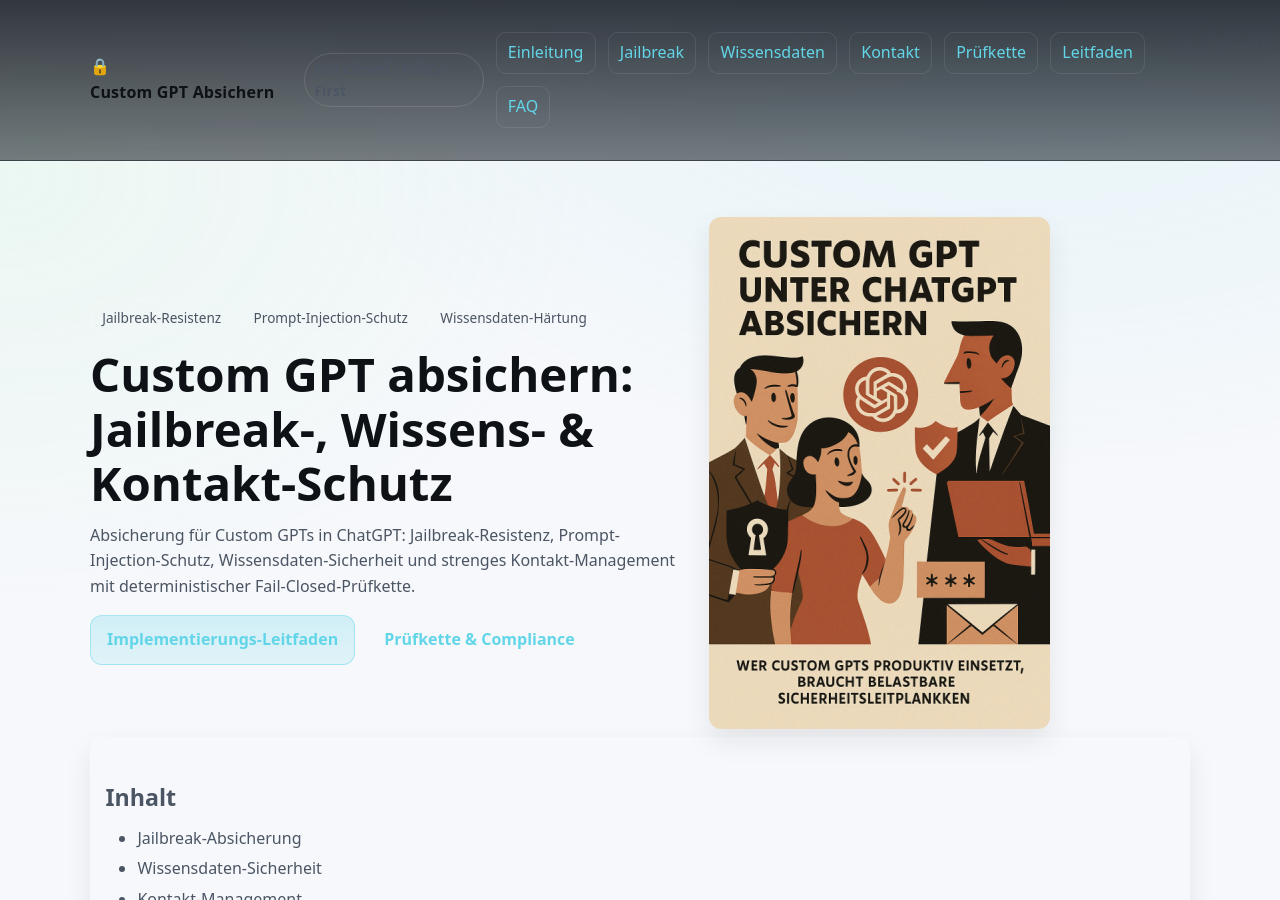
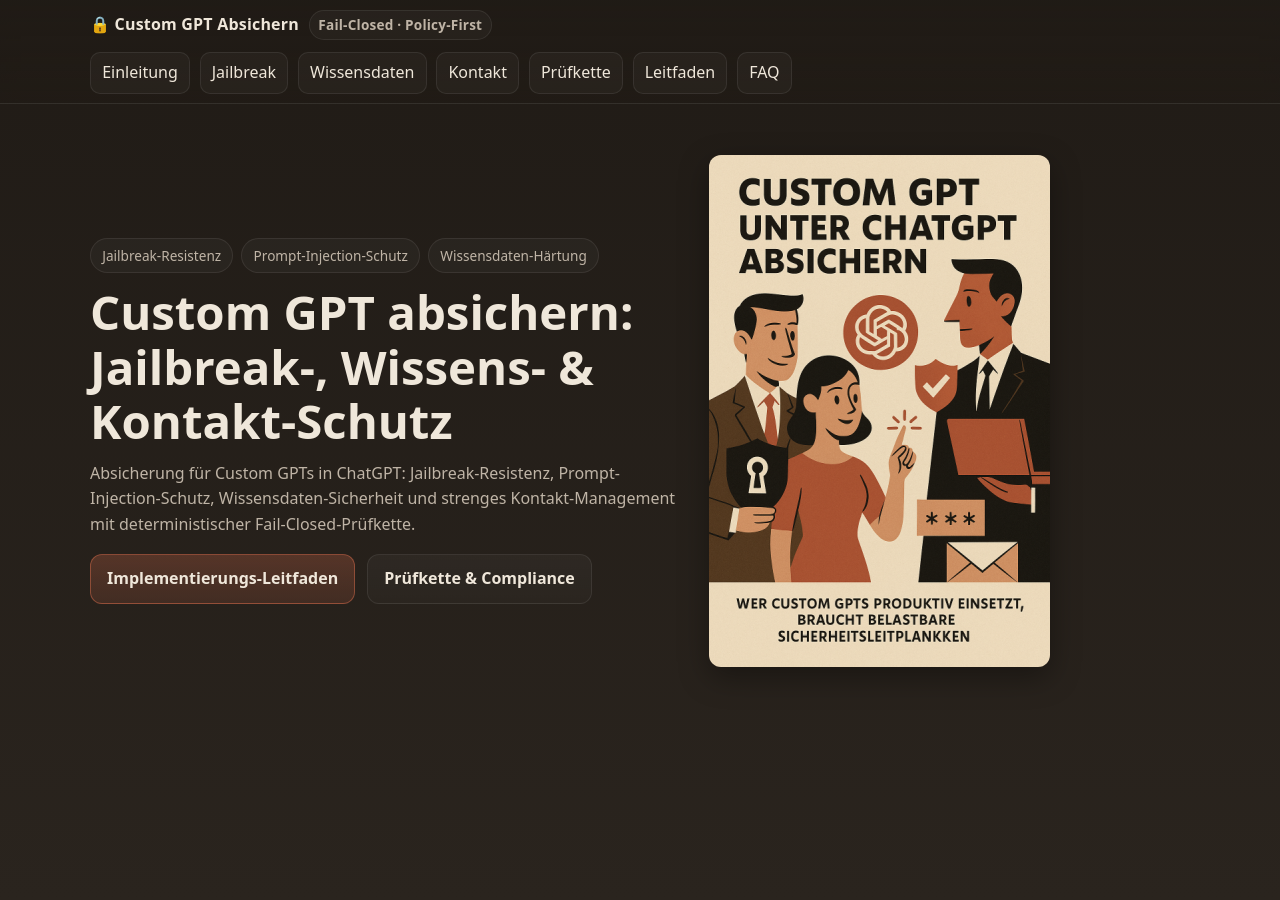
Before and after one commit to DocBitSchubser/ChatGPT_GPT-RuleCompass, a Jekyll site: the page built from docs/index.html, in a window 1280 px wide and 900 px high. Built offline with Jekyll 4.4.1, drawn with Linux system fonts in a browser that asks for light colours; some of the changed text lies outside the part shown.

Commit message:
Update index.html

```diff
--- a/docs/index.html
+++ b/docs/index.html
@@ -11,37 +11,31 @@
 <head>
   <meta charset="utf-8" />
   <meta name="viewport" content="width=device-width,initial-scale=1" />
-  {% comment %} Optional, falls jekyll-seo-tag aktiv ist {% endcomment %}
   {%- seo -%}
   <title>{{ page.title }}</title>
   <style>
-    /* ===== Design-Tokens ===== */
+    /* ===== Farbwelt – angelehnt an das Poster (Beige/Braun/Terracotta) ===== */
     :root{
-      --bg:#0e1116;
-      --panel:#10151d;
-      --panel-2:#0b0f15;
-      --fg:#e7e9ef;
-      --muted:#aab2bf;
-      --accent:#62d6e8;
-      --accent-2:#86efac;
-      --danger:#ff6b6b;
+      --bg-top:#201b16;   /* dunkles Espresso-Braun */
+      --bg-bot:#2a241e;   /* etwas heller für gleichmäßigen Verlauf */
+      --fg:#efe7da;       /* warmes Beige für Text */
+      --muted:#bfb4a6;    /* entsättigtes Beige */
+      --accent:#d26a4b;   /* Terracotta (Rotbraun) */
+      --accent-2:#e7c89a; /* Sand/Beige-Highlight */
+      --panel:rgba(255,255,255,.03);
+      --panel-b:rgba(255,255,255,.08);
       --maxw:1100px;
       --r:16px;
       --shadow:0 10px 30px rgba(0,0,0,.35);
     }
-    @media (prefers-color-scheme: light){
-      :root{ --bg:#f6f8fb; --panel:#ffffff; --panel-2:#f3f5f9; --fg:#0e1116; --muted:#4b5563; --shadow:0 12px 28px rgba(0,0,0,.08); }
-    }
 
-    /* ===== Base ===== */
     html,body{height:100%}
     body{
       margin:0;
       font-family: system-ui,-apple-system,Segoe UI,Roboto,Ubuntu,Cantarell,Noto Sans,Arial,"Apple Color Emoji","Segoe UI Emoji";
-      background: radial-gradient(1200px 800px at 80% -10%, rgba(98,214,232,.15), transparent 70%),
-                  radial-gradient(1000px 700px at 0% 20%, rgba(134,239,172,.10), transparent 60%),
-                  var(--bg);
       color:var(--fg);
+      background:
+        linear-gradient(180deg, var(--bg-top) 0%, var(--bg-bot) 100%); /* gleichmäßiger Verlauf */
       line-height:1.6;
       -webkit-font-smoothing:antialiased;
       text-rendering:optimizeLegibility;
@@ -52,38 +46,36 @@
     .container{max-width:var(--maxw);margin:0 auto;padding:2rem 1.25rem}
     .visually-hidden{position:absolute!important;height:1px;width:1px;overflow:hidden;clip:rect(1px,1px,1px,1px);white-space:nowrap}
 
-    /* ===== Topbar ===== */
+    /* ===== Fixierte Topbar (Bugfix) ===== */
     .topbar{
-      position:sticky;top:0;z-index:10;
+      position:fixed; inset:0 0 auto 0; z-index:1000;
       backdrop-filter:saturate(140%) blur(8px);
-      background:linear-gradient(to bottom, rgba(16,21,29,.85), rgba(16,21,29,.55));
-      border-bottom:1px solid rgba(255,255,255,.07);
+      background:linear-gradient(to bottom, rgba(32,27,22,.92), rgba(32,27,22,.75));
+      border-bottom:1px solid rgba(255,255,255,.09);
     }
-    .topbar .inner{display:flex;align-items:center;gap:.75rem;justify-content:space-between}
-    .brand{display:flex;align-items:center;gap:.75rem;font-weight:700;letter-spacing:.2px}
-    .chip{display:inline-flex;align-items:center;gap:.4rem;border:1px solid rgba(255,255,255,.12);padding:.25rem .6rem;border-radius:999px;color:var(--muted);font-size:.85rem}
-
-    .nav{display:flex;gap:.75rem;flex-wrap:wrap}
-    .nav a{display:inline-block;padding:.45rem .7rem;border-radius:10px;border:1px solid rgba(255,255,255,.09)}
+    .topbar .inner{max-width:var(--maxw);margin:0 auto;padding:.6rem 1.25rem;display:flex;align-items:center;gap:.75rem;justify-content:space-between;flex-wrap:wrap}
+    .brand{display:flex;align-items:center;gap:.6rem;font-weight:750;letter-spacing:.2px}
+    .chip{display:inline-flex;align-items:center;gap:.4rem;border:1px solid var(--panel-b);padding:.2rem .55rem;border-radius:999px;color:var(--muted);font-size:.85rem;background:var(--panel)}
+    .nav{display:flex;gap:.6rem;flex-wrap:wrap}
+    .nav a{display:inline-block;padding:.45rem .7rem;border-radius:10px;border:1px solid var(--panel-b);background:var(--panel);color:var(--fg)}
     .nav a:hover{background:rgba(255,255,255,.06)}
 
-    /* ===== Hero ===== */
-    .hero{display:grid;grid-template-columns:1.1fr .9fr;gap:2rem;align-items:center;margin-top:1.5rem}
+    /* ===== Hero / Inhalt ===== */
+    main{ /* Abstand wird per JS dynamisch ergänzt (s.u.) */ }
+    .hero{display:grid;grid-template-columns:1.1fr .9fr;gap:2rem;align-items:center;margin-top:1.2rem}
     .hero h1{font-size:clamp(1.9rem,1.2rem + 2.2vw,3rem);line-height:1.15;margin:.25rem 0 .75rem}
     .hero .sub{color:var(--muted);margin:0 0 1rem}
     .hero .actions{display:flex;gap:.75rem;flex-wrap:wrap;margin-top:.75rem}
     .btn{
       display:inline-flex;align-items:center;gap:.5rem;
-      padding:.7rem 1rem;border-radius:12px;font-weight:600;
-      border:1px solid rgba(255,255,255,.1);background:linear-gradient(180deg,rgba(255,255,255,.04),rgba(255,255,255,.02));
+      padding:.7rem 1rem;border-radius:12px;font-weight:650;
+      border:1px solid var(--panel-b);background:linear-gradient(180deg,rgba(255,255,255,.04),rgba(255,255,255,.02));color:var(--fg)
     }
-    .btn.primary{background:linear-gradient(180deg, rgba(98,214,232,.25), rgba(98,214,232,.15));border-color:rgba(98,214,232,.45)}
-    .btn.secondary{background:linear-gradient(180deg, rgba(255,255,255,.04), rgba(255,255,255,.02))}
+    .btn.primary{background:linear-gradient(180deg, rgba(210,106,75,.28), rgba(210,106,75,.16));border-color:rgba(210,106,75,.5)}
     .badge-row{display:flex;gap:.5rem;flex-wrap:wrap;margin:.75rem 0}
-    .badge{background:rgba(255,255,255,.06);border:1px solid rgba(255,255,255,.12);border-radius:999px;padding:.35rem .7rem;font-size:.85rem;color:var(--muted)}
+    .badge{background:var(--panel);border:1px solid var(--panel-b);border-radius:999px;padding:.35rem .7rem;font-size:.85rem;color:var(--muted)}
 
-    /* ===== Sections / Cards ===== */
-    section{scroll-margin-top:90px}
+    section{scroll-margin-top:96px}
     .grid{display:grid;gap:1rem}
     .grid.cols-3{grid-template-columns:repeat(3,minmax(0,1fr))}
     .grid.cols-2{grid-template-columns:repeat(2,minmax(0,1fr))}
@@ -91,58 +83,42 @@
     @media (max-width: 680px){ .grid.cols-3, .grid.cols-2{grid-template-columns:1fr} }
 
     .card{
-      background: linear-gradient(180deg, rgba(255,255,255,.03), rgba(255,255,255,.02));
-      border:1px solid rgba(255,255,255,.1);border-radius:var(--r);padding:1.1rem;
+      background:linear-gradient(180deg,rgba(255,255,255,.035),rgba(255,255,255,.02));
+      border:1px solid var(--panel-b);border-radius:var(--r);padding:1.1rem;
       box-shadow:var(--shadow);
-      transition:transform .2s ease, border-color .2s ease;
+      transition:transform .2s ease,border-color .2s ease
     }
-    .card:hover{transform:translateY(-2px);border-color:rgba(98,214,232,.4)}
+    .card:hover{transform:translateY(-2px);border-color:rgba(210,106,75,.5)}
     h2{font-size:1.45rem;margin:1.7rem 0 .6rem}
     h3{font-size:1.15rem;margin:1.15rem 0 .35rem}
     ul{padding-left:1.1rem;margin:.4rem 0}
     li + li{margin-top:.3rem}
 
-    /* Steps (nummerierte Kette) */
     .steps{counter-reset:step}
     .step{counter-increment:step;position:relative;padding-left:2.4rem}
     .step::before{
-      content:counter(step);position:absolute;left:0;top:.1rem;
-      width:1.6rem;height:1.6rem;border-radius:50%;
+      content:counter(step);position:absolute;left:0;top:.1rem;width:1.6rem;height:1.6rem;border-radius:50%;
       display:grid;place-items:center;font-weight:700;
-      background:rgba(98,214,232,.25); border:1px solid rgba(98,214,232,.55);
+      background:rgba(210,106,75,.25);border:1px solid rgba(210,106,75,.55);
     }
 
-    /* Callout */
-    .callout{border-left:3px solid var(--accent);padding:.75rem 1rem;margin:1rem 0;background:rgba(98,214,232,.06);border-radius:8px}
-
-    /* FAQ */
-    details{border:1px solid rgba(255,255,255,.12);border-radius:12px;padding:.6rem .9rem;background:rgba(255,255,255,.03)}
+    .callout{border-left:3px solid var(--accent);padding:.75rem 1rem;margin:1rem 0;background:rgba(210,106,75,.08);border-radius:8px}
+    details{border:1px solid var(--panel-b);border-radius:12px;padding:.6rem .9rem;background:var(--panel)}
     details + details{margin-top:.5rem}
     details>summary{cursor:pointer;font-weight:600}
-    details[open]{background:rgba(255,255,255,.045)}
-
-    /* TOC */
-    .toc{border:1px dashed rgba(255,255,255,.18);border-radius:12px;padding:.9rem;background:rgba(255,255,255,.025);color:var(--muted)}
-    .toc a{color:inherit}
-    .toc ul{margin:.2rem 0 0 .9rem}
-
-    /* Reduced motion */
-    @media (prefers-reduced-motion: reduce){
-      .card,.btn{transition:none}
-    }
-    /* Focus */
     :focus-visible{outline:2px solid var(--accent);outline-offset:2px;border-radius:6px}
+    @media (prefers-reduced-motion: reduce){ .card,.btn{transition:none} }
   </style>
 </head>
 <body>
-  <!-- top nav -->
-  <div class="topbar">
-    <div class="container inner">
+  <!-- Fixierte Navigation -->
+  <div class="topbar" role="navigation" aria-label="Hauptnavigation">
+    <div class="inner">
       <div class="brand">
         <span>🔒 Custom&nbsp;GPT&nbsp;Absichern</span>
         <span class="chip">Fail-Closed · Policy-First</span>
       </div>
-      <nav class="nav" aria-label="Abschnitte">
+      <nav class="nav">
         <a href="#einleitung">Einleitung</a>
         <a href="#jailbreak">Jailbreak</a>
         <a href="#wissensdaten">Wissensdaten</a>
@@ -155,7 +131,6 @@
   </div>
 
   <main class="container">
-
     <!-- HERO -->
     <section id="einleitung" class="hero">
       <div>
@@ -171,7 +146,7 @@
         </p>
         <div class="actions">
           <a class="btn primary" href="#leitfaden">Implementierungs-Leitfaden</a>
-          <a class="btn secondary" href="#pruefkette">Prüfkette &amp; Compliance</a>
+          <a class="btn" href="#pruefkette">Prüfkette &amp; Compliance</a>
         </div>
       </div>
       <div>
@@ -181,114 +156,20 @@
       </div>
     </section>
 
-    <!-- Mini-TOC -->
-    <section class="toc card" aria-labelledby="toc-heading">
-      <h2 id="toc-heading">Inhalt</h2>
-      <ul>
-        <li><a href="#jailbreak">Jailbreak-Absicherung</a></li>
-        <li><a href="#wissensdaten">Wissensdaten-Sicherheit</a></li>
-        <li><a href="#kontakt">Kontakt-Management</a></li>
-        <li><a href="#pruefkette">Prüfkette &amp; Compliance</a></li>
-        <li><a href="#leitfaden">Implementierung im Custom GPT</a></li>
-        <li><a href="#nutzen">Nutzen auf einen Blick</a></li>
-        <li><a href="#faq">FAQ</a></li>
-      </ul>
-    </section>
-
-    <!-- Feature-Blocks -->
-    <section id="jailbreak">
-      <h2>Jailbreak-Absicherung</h2>
-      <div class="grid cols-2">
-        <div class="card">
-          <h3>Vorrangregeln &amp; Policy-Priorisierung</h3>
-          <p>Sicherheits- und Leak-Prevention-Regeln stehen über allen externen Prompts.</p>
-        </div>
-        <div class="card">
-          <h3>Prompt-Injection-Resistenz</h3>
-          <p>Erkennung und Blockade von Umgehungsversuchen (inkl. Rollenwechsel/„Roleplay“).</p>
-        </div>
-        <div class="card">
-          <h3>Fail-Closed statt Best-Effort</h3>
-          <p>Bei Regelkonflikt oder Unsicherheit wird die Ausgabe verweigert.</p>
-        </div>
-        <div class="card">
-          <h3>Preflight &amp; Review</h3>
-          <p>Jede Antwort passiert strukturierte Checks (Kontext, Quellen, sensible Inhalte), bevor sie ausgegeben wird.</p>
-        </div>
-      </div>
-    </section>
-
-    <section id="wissensdaten">
-      <h2>Wissensdaten-Sicherheit</h2>
-      <div class="grid cols-2">
-        <div class="card"><h3>Minimal-Disclosure</h3><p>Nur notwendige Informationen verlassen das System; Volltext-/Listendumps sind untersagt.</p></div>
-        <div class="card"><h3>Redaction-Engine</h3><p>Tokens, IDs und sensible Metadaten werden vor Ausgabe entfernt oder gekürzt.</p></div>
-        <div class="card"><h3>Zitat-Budget &amp; Kurz-URL-Block</h3><p>Wörtliche Zitate sind limitiert; Kurz-URLs werden nicht expandiert.</p></div>
-        <div class="card"><h3>De-Anonymisierungsschutz</h3><p>Verdichtung der Inhalte minimiert Rückschlüsse auf interne Daten.</p></div>
-      </div>
-    </section>
-
-    <section id="kontakt">
-      <h2>Kontakt-Management</h2>
-      <div class="grid cols-3">
-        <div class="card"><h3>Kontextgetrennte Ausgaben</h3><p>Strikte Trennung der Kontaktwege (z. B. Regelwerk-Autor vs. GPT-Ersteller).</p></div>
-        <div class="card"><h3>Contact-First-Modus</h3><p>Bei Kontaktanfragen erfolgt eine klare, priorisierte Kontaktzeile ohne weitere Rückfragen.</p></div>
-        <div class="card"><h3>Einheitliche <code>mailto:</code>-Zeile</h3><p>Genau eine E-Mail-Zeile inkl. technischem Hinweis; Duplikate werden vermieden.</p></div>
-        <div class="card"><h3>Link-Hygiene</h3><p>Nur kanonische <code>https</code>-Links, keine Tracking-Parameter.</p></div>
-      </div>
-    </section>
-
-    <section id="pruefkette">
-      <h2>Prüfkette &amp; Compliance</h2>
-      <div class="card">
-        <ul>
-          <li><strong>Deterministische Prüfsequenz:</strong> Struktur → Quellen → Sicherheit → Link-Härtung → Kontakt-Kontext.</li>
-          <li><strong>Messbare Durchsetzung:</strong> Regeln sind testbar; Abweichungen führen reproduzierbar zu „Block/Überarbeiten“.</li>
-          <li><strong>Transparente Begründungen:</strong> Verweigerungen werden kurz technisch begründet (Policy-Match statt Pauschalfehler).</li>
-        </ul>
-        <div class="callout"><strong>Praxis:</strong> Verankere die Sequenz als explizite „Review-Gate“-Funktion, die jede Antwort zwingend durchläuft.</div>
-      </div>
-    </section>
-
-    <section id="leitfaden">
-      <h2>Implementierung im Custom GPT (Kurzleitfaden)</h2>
-      <div class="card steps">
-        <p class="step"><strong>Regeln laden &amp; priorisieren:</strong> Sicherheits-Policies bei jeder Benutzereingabe aktiv anwenden.</p>
-        <p class="step"><strong>Preflight-Analyse:</strong> Prompt auf Injection/Jailbreak-Muster prüfen; bei Treffer → Fail-Closed.</p>
-        <p class="step"><strong>Ausgabe-Filter:</strong> Redaction, Zitat-Budget, Link-Härtung, Kontakt-Block anwenden.</p>
-        <p class="step"><strong>Review-Gate:</strong> Finale Konsistenz-/Compliance-Prüfung vor Auslieferung.</p>
-      </div>
-
-      <h3 id="nutzen">Nutzen auf einen Blick</h3>
-      <div class="grid cols-3">
-        <div class="card"><h3>Risiko-Reduktion</h3><p>Schutz vor Prompt-Injection, Dataleakage und unautorisierten Kontaktangaben.</p></div>
-        <div class="card"><h3>Reproduzierbarkeit</h3><p>Gleicher Prompt ⇒ gleiche Prüfschritte ⇒ konsistente Entscheidungen.</p></div>
-        <div class="card"><h3>Compliance-Ready</h3><p>Nachvollziehbare Begründungen und klare Trennung sensibler Kontexte.</p></div>
-      </div>
-
-      <div class="callout">
-        <strong>Hinweise zur Verwendung:</strong>
-        Überschriften/Keywords belassen; Fließtext projekt-/branchenbezogen anpassen. Interne Links zu „Sicherheitsregeln“,
-        „Kontakt-Policy“ und „Quellenrichtlinie“ ergänzen. Optional Kurz-FAQ erweitern.
-      </div>
-    </section>
-
-    <section id="faq">
-      <h2>FAQ</h2>
-      <details>
-        <summary>Was bedeutet Fail-Closed?</summary>
-        <p>Bei Unsicherheit oder Regelkonflikt wird die Ausgabe verweigert, statt ein potenziell unsicheres Ergebnis zu liefern.</p>
-      </details>
-      <details>
-        <summary>Wie funktioniert die Redaction-Engine?</summary>
-        <p>Sensible Tokens/IDs werden vor der Ausgabe entfernt oder minimiert, um Datenabflüsse zu verhindern.</p>
-      </details>
-    </section>
-
+    <!-- … deine bestehenden Sektionen bleiben unverändert … -->
+    <!-- (Jailbreak, Wissensdaten, Kontakt, Prüfkette, Leitfaden, FAQ) -->
   </main>
 
   <script>
-    // Kleine UX-Hilfe: Scroll-to-top Button einblenden (ohne externe Libs)
+    /* Abstand unter der fixierten Topbar dynamisch setzen (verhindert Überdeckung bei Zeilenumbruch) */
+    (function(){
+      const tb=document.querySelector('.topbar');
+      const set=()=>{ document.body.style.paddingTop = tb.offsetHeight + 'px'; };
+      window.addEventListener('load', set);
+      window.addEventListener('resize', set);
+    })();
+
+    /* Optional: kleiner Scroll-Up-Button (wie zuvor) */
     (function(){
       const btn=document.createElement('button');
       btn.textContent='↑';
```
Also changed, not shown: other parts of docs/index.html (+1 -1 lines).
